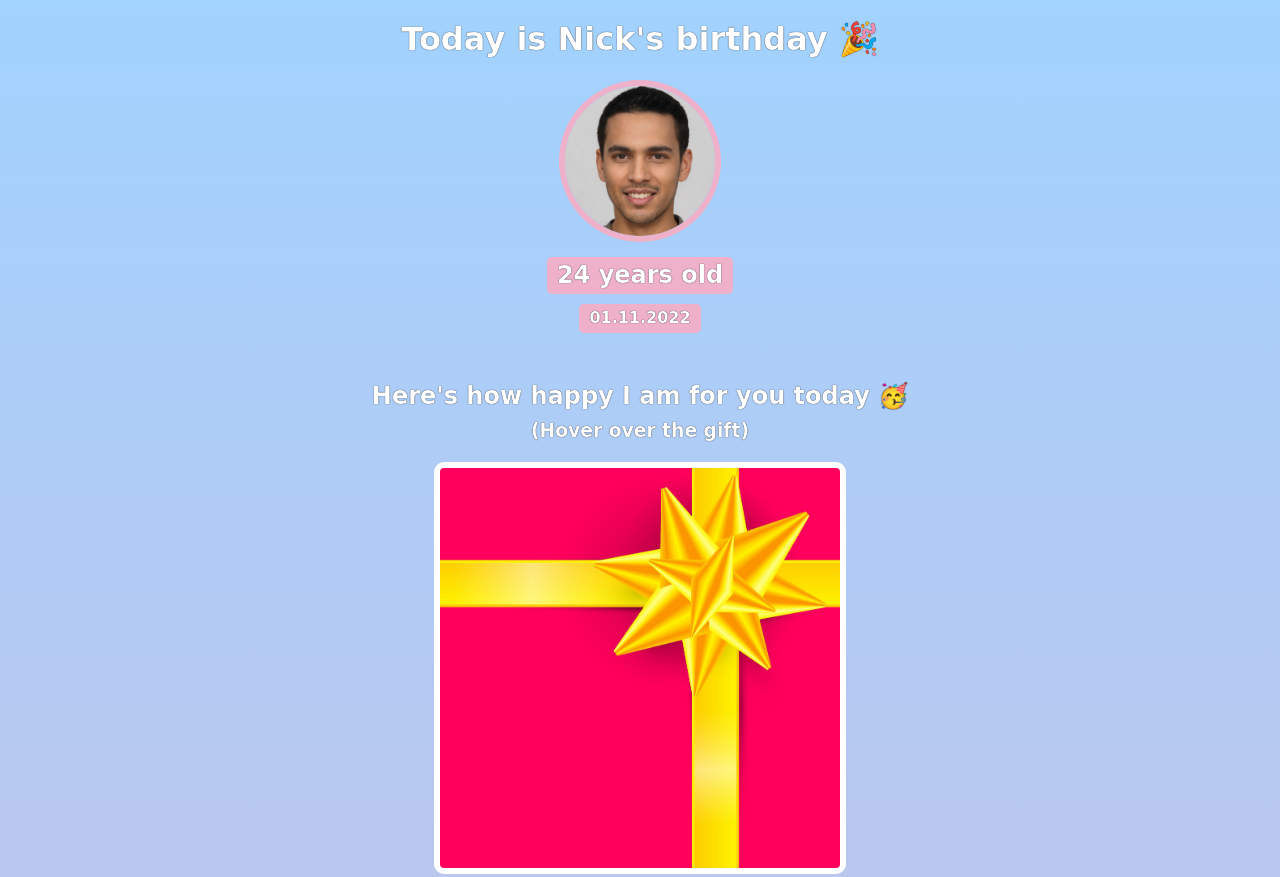
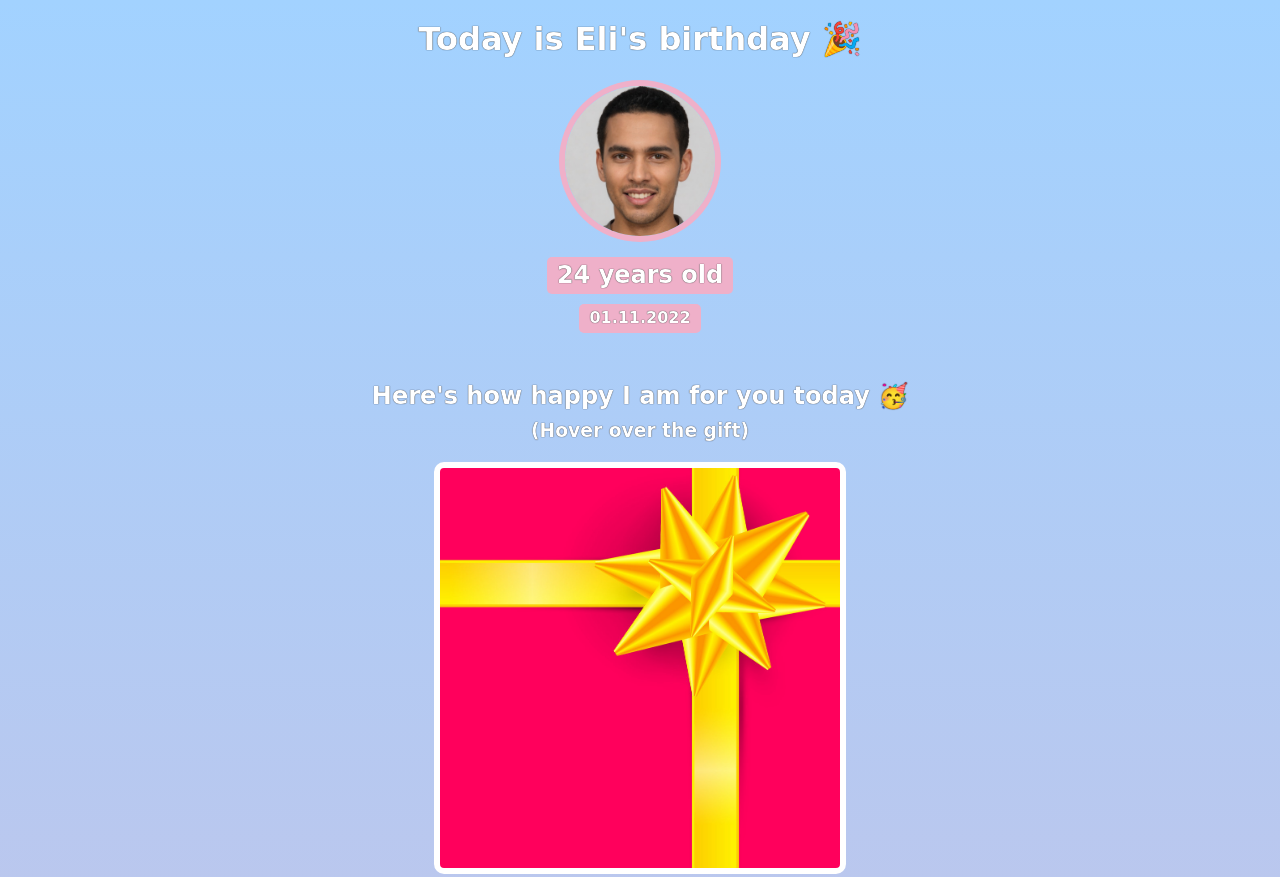
Before and after one commit to santiectro/birthday-gift-site, a plain HTML site: page index.html in a window 1280 px wide. Shown: the top 877 px of the page. Drawn offline with nearby package versions, Linux system fonts and the light colour scheme; a web font is replaced by a local one.

Commit message:
Change to Eli's

```diff
--- a/index.html
+++ b/index.html
@@ -7,7 +7,7 @@
     </head>
     <body>
         <div id="header">
-            <h1>Today is Nick's birthday 🎉</h1>
+            <h1>Today is Eli's birthday 🎉</h1>
             <img id="bff-img" src="images/nick.jpg">
             <h2 id="bday-age">24 years old</h2>
             <h4 id="bday-date">01.11.2022</h4>
```
